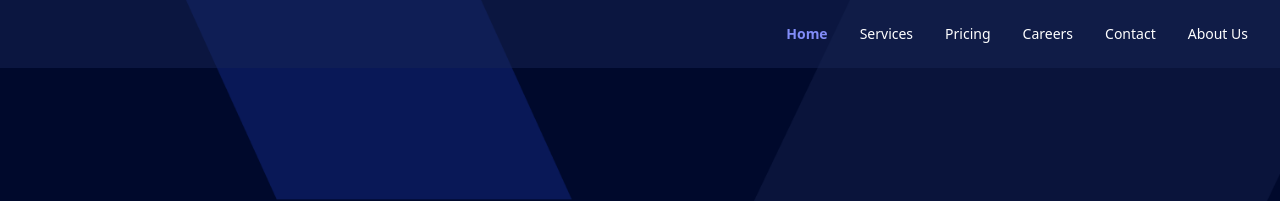
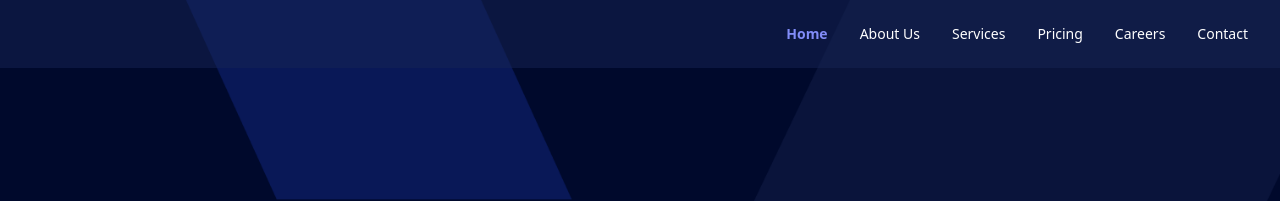
Before and after one commit to axerona/Axenora-Web-Site, a React (Vite) app in the folder frontend/: page / in a window 1280 px wide. Shown: the top 201 px of the page. Built offline with nearby package versions, Linux system fonts and the light colour scheme.

Commit message:
about us

```diff
--- a/frontend/src/components/Navbar.jsx
+++ b/frontend/src/components/Navbar.jsx
@@ -5,11 +5,12 @@ const Navbar = () => {
   const location = useLocation();
   const links = [
     { name: "Home", path: "/" },
+    { name: "About Us", path: "/about" },
     { name: "Services", path: "/services" },
     { name: "Pricing", path: "/pricing" },
     { name: "Careers", path: "/careers" },
     { name: "Contact", path: "/contact" },
-    { name: "About Us", path: "/about" },
+
   ];
 
   return (
```
